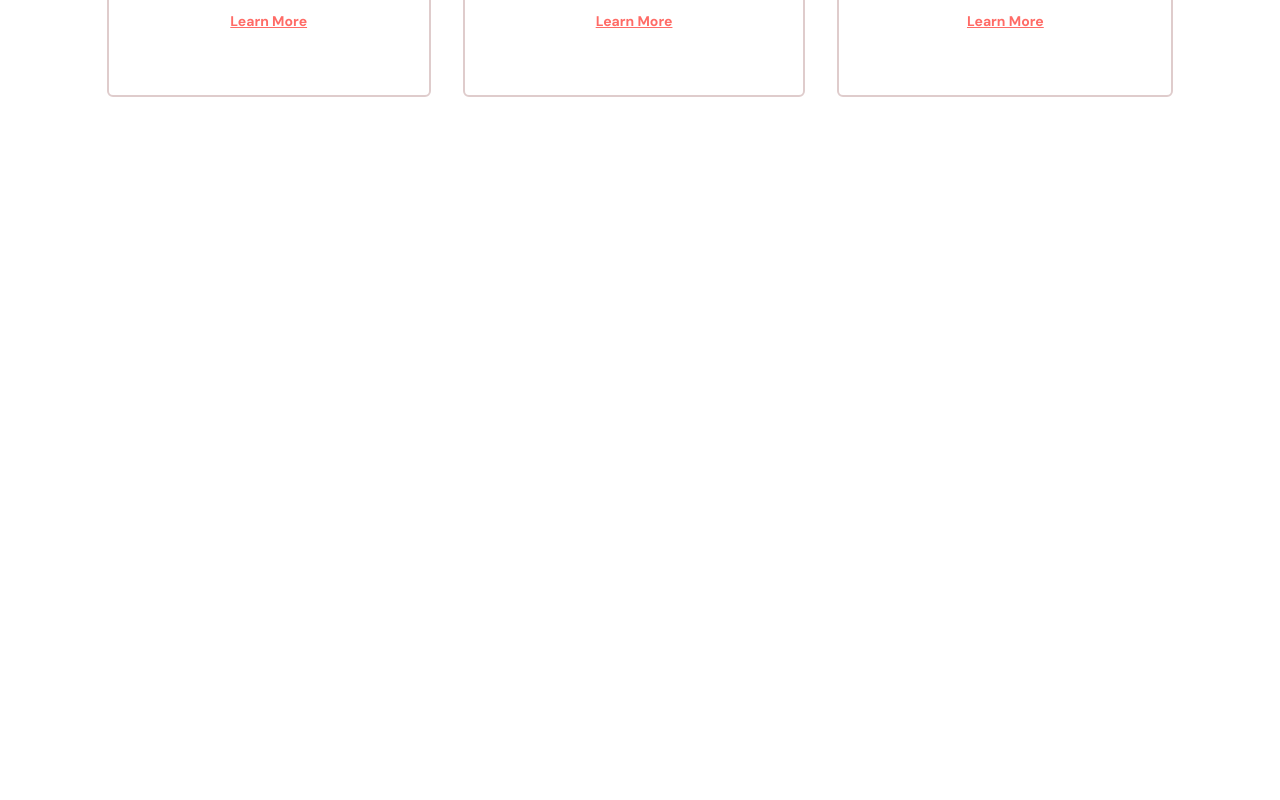
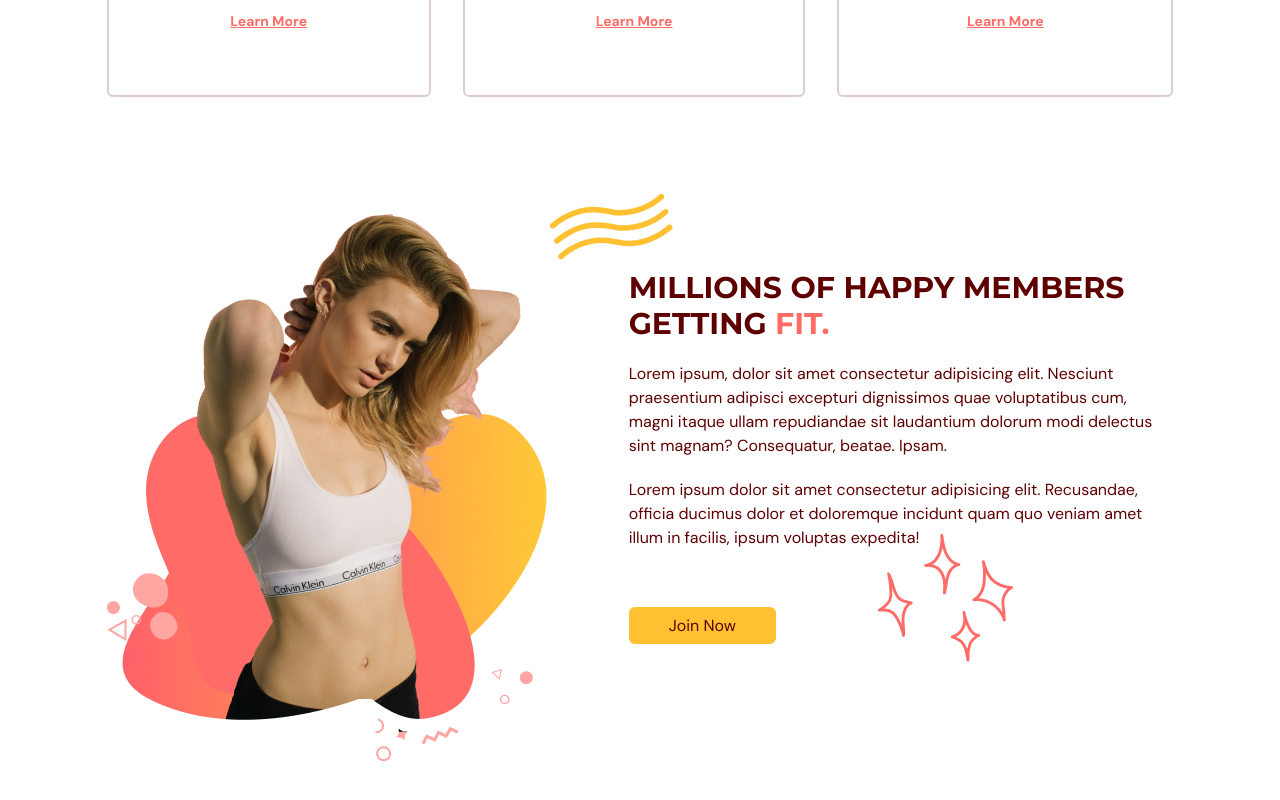
Before and after one commit to Khalidur-sujon/BellaShape, a React (Vite) app: page / in a window 1280 px wide. Shown: the part 1232-2032 px from the top of the page. Before the commit the page ends 1589 px from the top, so only its background shows below. Built offline with nearby package versions, Linux system fonts and the light colour scheme.

Commit message:
completed UI for benefits section

```diff
--- a/src/scenes/benifits/index.tsx
+++ b/src/scenes/benifits/index.tsx
@@ -7,6 +7,8 @@ import {
 } from "@heroicons/react/24/solid";
 import { motion } from "framer-motion";
 import Benefit from "./Benefit";
+import ActionButton from "@/shared/ActionButton";
+import BenefitsPageGraphic from "@/assets/BenefitsPageGraphic.png";
 
 const container = {
 	hidden: {},
@@ -83,6 +85,74 @@ const Benifits = ({ setSelectedPage }: Props) => {
 						/>
 					))}
 				</motion.div>
+				{/* graphics and description */}
+				<div className="mt-16 items-center justify-between gap-8 md:mt-28 md:flex">
+					{/* graphics */}
+					<img
+						src={BenefitsPageGraphic}
+						alt="benefits_page_graphic"
+						className="mx-auto"
+					/>
+					{/* description */}
+					<div>
+						{/* title */}
+						<div className="relative">
+							<div className="before:absolute before:-top-20 before:-left-20 before:content-abstractwaves">
+								<motion.div
+									initial="hidden"
+									whileInView="visible"
+									viewport={{ once: true, amount: 0.2 }}
+									transition={{ duration: 0.6 }}
+									variants={{
+										hidden: { opacity: 0, x: 50 },
+										visible: { opacity: 1, x: 0 },
+									}}
+								>
+									<Htext>
+										MILLIONS OF HAPPY MEMBERS GETTING{" "}
+										<span className="text-primary-500">
+											FIT.
+										</span>
+									</Htext>
+								</motion.div>
+							</div>
+						</div>
+						{/* description */}
+						<motion.div
+							initial="hidden"
+							whileInView="visible"
+							viewport={{ once: true, amount: 0.2 }}
+							transition={{ delay: 0.2, duration: 0.6 }}
+							variants={{
+								hidden: { opacity: 0, x: 50 },
+								visible: { opacity: 1, x: 0 },
+							}}
+						>
+							<p className="my-5">
+								Lorem ipsum, dolor sit amet consectetur
+								adipisicing elit. Nesciunt praesentium adipisci
+								excepturi dignissimos quae voluptatibus cum,
+								magni itaque ullam repudiandae sit laudantium
+								dolorum modi delectus sint magnam? Consequatur,
+								beatae. Ipsam.
+							</p>
+							<p className="my-5">
+								Lorem ipsum dolor sit amet consectetur
+								adipisicing elit. Recusandae, officia ducimus
+								dolor et doloremque incidunt quam quo veniam
+								amet illum in facilis, ipsum voluptas expedita!
+							</p>
+						</motion.div>
+						{/* button */}
+						<div className="relative my-16">
+							<div className="before:absolute before:-top-20 before:right-40 before:z-[-1] before:content-sparkles">
+								<ActionButton setSelectedPage={setSelectedPage}>
+									Join Now
+								</ActionButton>
+							</div>
+						</div>
+					</div>
+				</div>
 			</motion.div>
 		</section>
 	);
```
Also changed, not shown: src/assets/HomePageText.png, src/assets/Logo.png.
